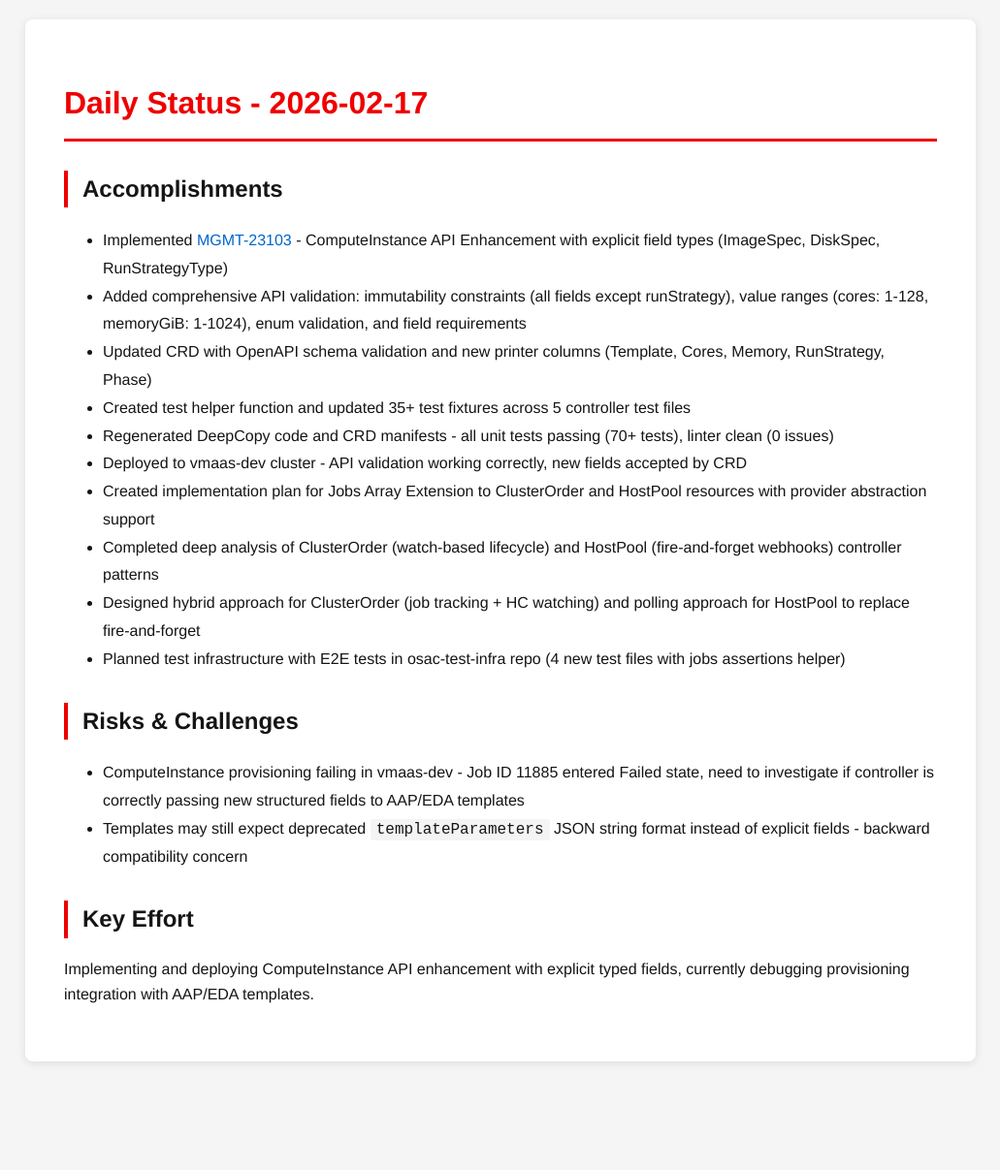
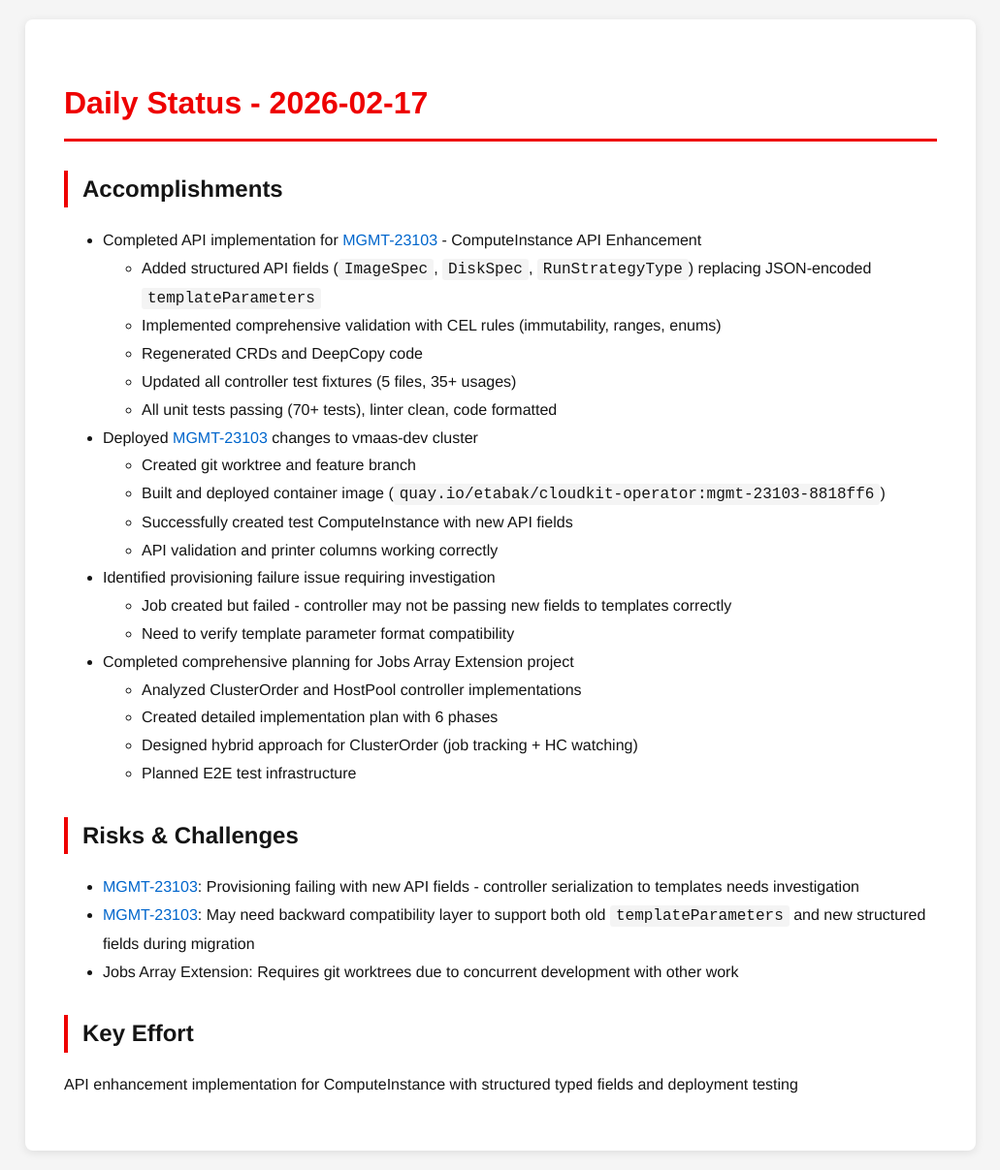
Before and after one commit to tzvatot/daily-status, a Jekyll site: the page built from 2026-02-17.md, in a window 1280 px wide. Shown: the whole page at 97% size, without its empty margins (124-1155 px from the left). Built offline with Jekyll 4.4.1, drawn with Linux system fonts in a browser that asks for light colours; before the commit the page ends 1115 px from its top, so only the background shows below that.

Commit message:
Daily status update - 2026-02-17

```diff
--- a/2026-02-17.md
+++ b/2026-02-17.md
@@ -7,20 +7,30 @@ date: 2026-02-17
 # Daily Status - 2026-02-17
 
 ## Accomplishments
-- Implemented [MGMT-23103](https://issues.redhat.com/browse/MGMT-23103) - ComputeInstance API Enhancement with explicit field types (ImageSpec, DiskSpec, RunStrategyType)
-- Added comprehensive API validation: immutability constraints (all fields except runStrategy), value ranges (cores: 1-128, memoryGiB: 1-1024), enum validation, and field requirements
-- Updated CRD with OpenAPI schema validation and new printer columns (Template, Cores, Memory, RunStrategy, Phase)
-- Created test helper function and updated 35+ test fixtures across 5 controller test files
-- Regenerated DeepCopy code and CRD manifests - all unit tests passing (70+ tests), linter clean (0 issues)
-- Deployed to vmaas-dev cluster - API validation working correctly, new fields accepted by CRD
-- Created implementation plan for Jobs Array Extension to ClusterOrder and HostPool resources with provider abstraction support
-- Completed deep analysis of ClusterOrder (watch-based lifecycle) and HostPool (fire-and-forget webhooks) controller patterns
-- Designed hybrid approach for ClusterOrder (job tracking + HC watching) and polling approach for HostPool to replace fire-and-forget
-- Planned test infrastructure with E2E tests in osac-test-infra repo (4 new test files with jobs assertions helper)
+- Completed API implementation for [MGMT-23103](https://issues.redhat.com/browse/MGMT-23103) - ComputeInstance API Enhancement
+  - Added structured API fields (`ImageSpec`, `DiskSpec`, `RunStrategyType`) replacing JSON-encoded `templateParameters`
+  - Implemented comprehensive validation with CEL rules (immutability, ranges, enums)
+  - Regenerated CRDs and DeepCopy code
+  - Updated all controller test fixtures (5 files, 35+ usages)
+  - All unit tests passing (70+ tests), linter clean, code formatted
+- Deployed [MGMT-23103](https://issues.redhat.com/browse/MGMT-23103) changes to vmaas-dev cluster
+  - Created git worktree and feature branch
+  - Built and deployed container image (`quay.io/etabak/cloudkit-operator:mgmt-23103-8818ff6`)
+  - Successfully created test ComputeInstance with new API fields
+  - API validation and printer columns working correctly
+- Identified provisioning failure issue requiring investigation
+  - Job created but failed - controller may not be passing new fields to templates correctly
+  - Need to verify template parameter format compatibility
+- Completed comprehensive planning for Jobs Array Extension project
+  - Analyzed ClusterOrder and HostPool controller implementations
+  - Created detailed implementation plan with 6 phases
+  - Designed hybrid approach for ClusterOrder (job tracking + HC watching)
+  - Planned E2E test infrastructure
 
 ## Risks & Challenges
-- ComputeInstance provisioning failing in vmaas-dev - Job ID 11885 entered Failed state, need to investigate if controller is correctly passing new structured fields to AAP/EDA templates
-- Templates may still expect deprecated `templateParameters` JSON string format instead of explicit fields - backward compatibility concern
+- [MGMT-23103](https://issues.redhat.com/browse/MGMT-23103): Provisioning failing with new API fields - controller serialization to templates needs investigation
+- [MGMT-23103](https://issues.redhat.com/browse/MGMT-23103): May need backward compatibility layer to support both old `templateParameters` and new structured fields during migration
+- Jobs Array Extension: Requires git worktrees due to concurrent development with other work
 
 ## Key Effort
-Implementing and deploying ComputeInstance API enhancement with explicit typed fields, currently debugging provisioning integration with AAP/EDA templates.
+API enhancement implementation for ComputeInstance with structured typed fields and deployment testing
```
